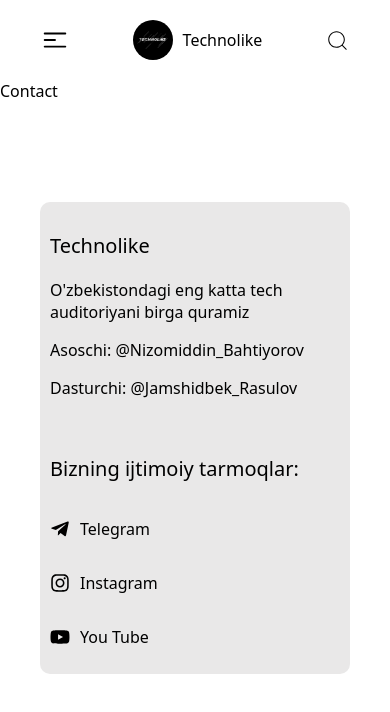
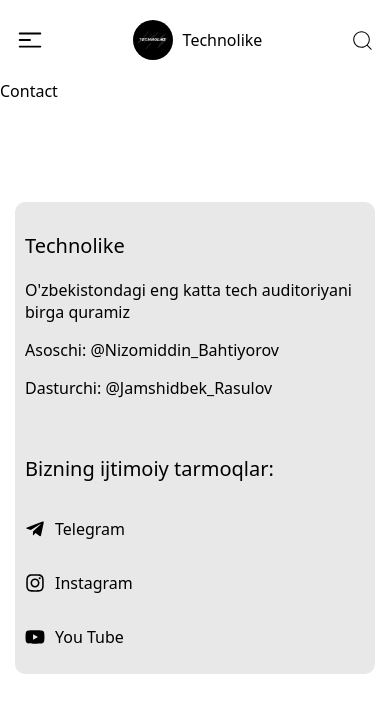
Before and after one commit to Jamshidbek9777/technolike, a React (Vite) app: page /contact in a window 390 px wide. Shown: the top 712 px of the page. Built offline with nearby package versions, Linux system fonts and the light colour scheme.

Commit message:
mobile-fixed

```diff
--- a/src/components/container/container.ts
+++ b/src/components/container/container.ts
@@ -3,5 +3,5 @@
 export const Container = styled.div`
      max-width: 1200px;
      margin: 0 auto;
-     padding: 0 40px;
+     padding: 0 15px;
 `;
```
